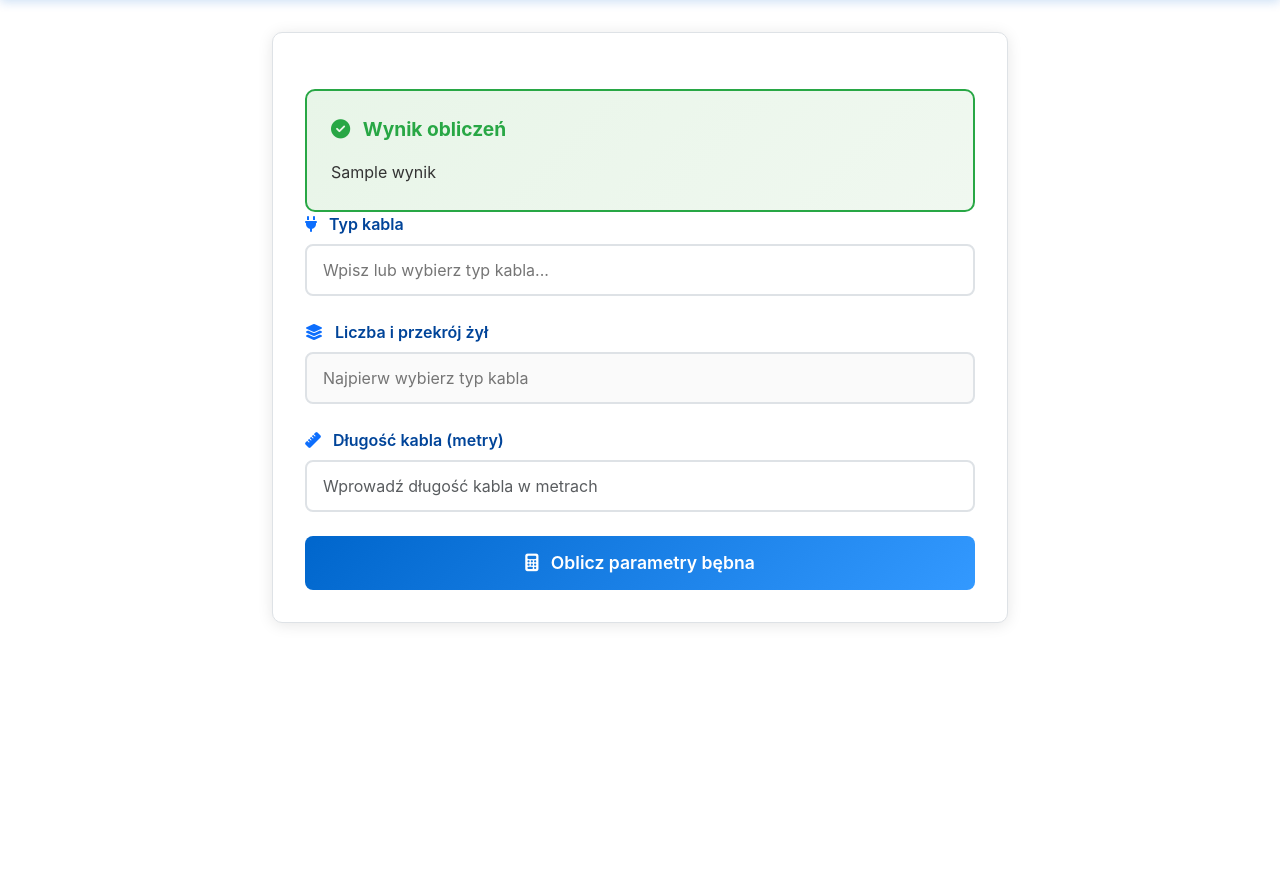
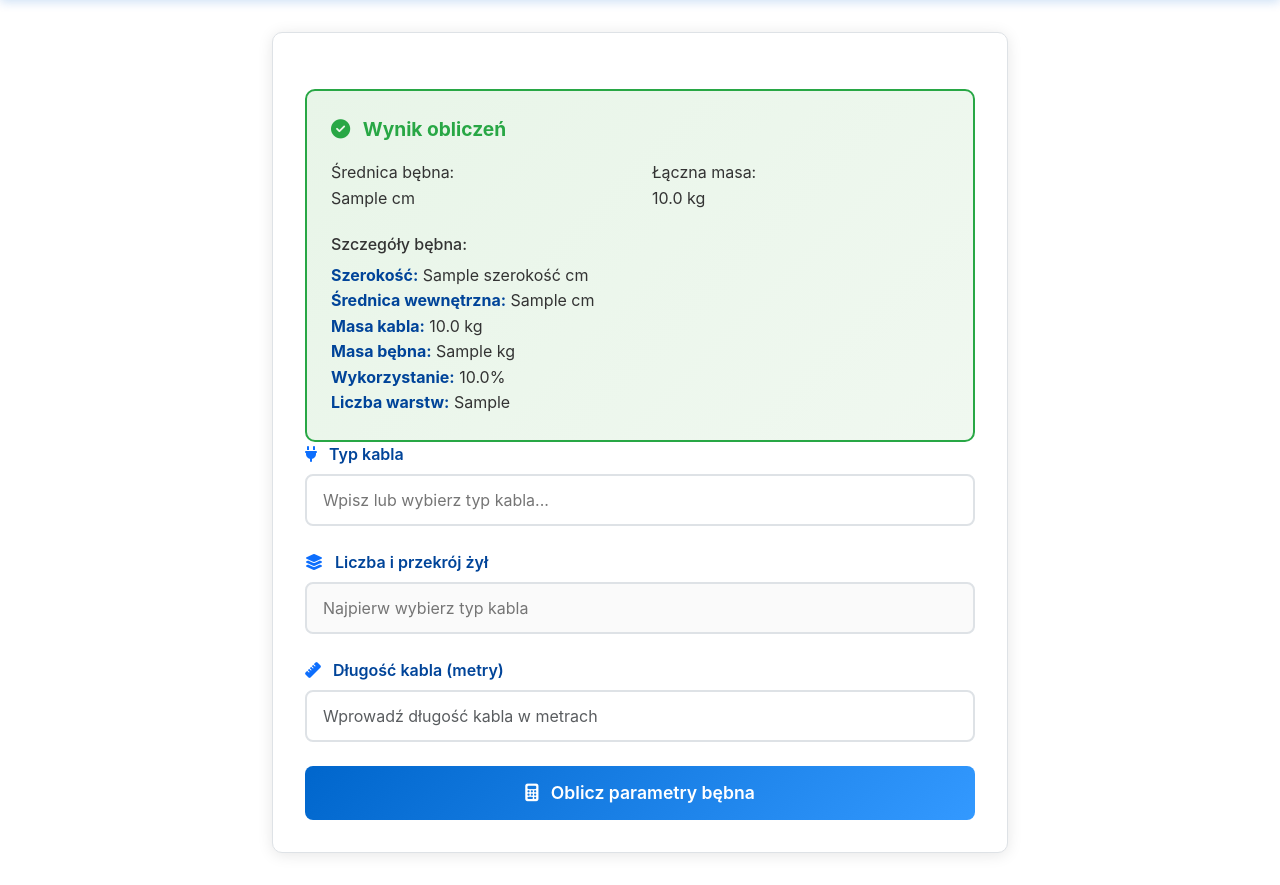
Before and after one commit to ArturBortniczuk/Bebny, a Flask app: template templates/index.html in a window 1280 px wide. Shown: the part 135-1020 px from the top of the page. Before the commit the page ends 760 px from the top, so only its background shows below. Run offline with Flask 3, Linux system fonts and the light colour scheme; the template is opened without the code that fills it: most values are stand-ins (such as "Sample title", 1, 10 or a date in 2020).

Commit message:
Update index.html

```diff
--- a/templates/index.html
+++ b/templates/index.html
@@ -239,11 +239,48 @@
         <div class="row justify-content-center">
             <div class="col-lg-8">
                 <div class="calculator-card">
-                    {% if wynik %}
+                    {% if wynik_data %}
                     <div class="result-box">
                         <div class="result-title">
                             <i class="fas fa-check-circle me-2"></i>
                             Wynik obliczeń
+                        </div>
+                        <div class="result-content">
+                            <!-- Kluczowe informacje -->
+                            <div class="row mb-4">
+                                <div class="col-md-6">
+                                    <div class="key-result">
+                                        <div class="key-label">Średnica bębna:</div>
+                                        <div class="key-value">{{ wynik_data.srednica_bebna }} cm</div>
+                                    </div>
+                                </div>
+                                <div class="col-md-6">
+                                    <div class="key-result">
+                                        <div class="key-label">Łączna masa:</div>
+                                        <div class="key-value">{{ "%.1f"|format(wynik_data.laczna_masa) }} kg</div>
+                                    </div>
+                                </div>
+                            </div>
+
+                            <!-- Szczegółowe informacje -->
+                            <div class="details-section">
+                                <h6 class="details-title">Szczegóły bębna:</h6>
+                                <div class="details-grid">
+                                    <div><strong>Szerokość:</strong> {{ wynik_data.szczegoly.beben.szerokość }} cm</div>
+                                    <div><strong>Średnica wewnętrzna:</strong> {{ wynik_data.szczegoly.beben['średnica wewnętrzna'] }} cm</div>
+                                    <div><strong>Masa kabla:</strong> {{ "%.1f"|format(wynik_data.szczegoly.masa_kabla) }} kg</div>
+                                    <div><strong>Masa bębna:</strong> {{ wynik_data.szczegoly.masa_bębna }} kg</div>
+                                    <div><strong>Wykorzystanie:</strong> {{ "%.1f"|format(wynik_data.szczegoly.wykorzystanie_procent) }}%</div>
+                                    <div><strong>Liczba warstw:</strong> {{ wynik_data.szczegoly.liczba_warstw }}</div>
+                                </div>
+                            </div>
+                        </div>
+                    </div>
+                    {% elif wynik %}
+                    <div class="result-box">
+                        <div class="result-title">
+                            <i class="fas fa-exclamation-triangle me-2"></i>
+                            Informacja
                         </div>
                         <div class="result-content">
                             {{ wynik|safe }}
```
